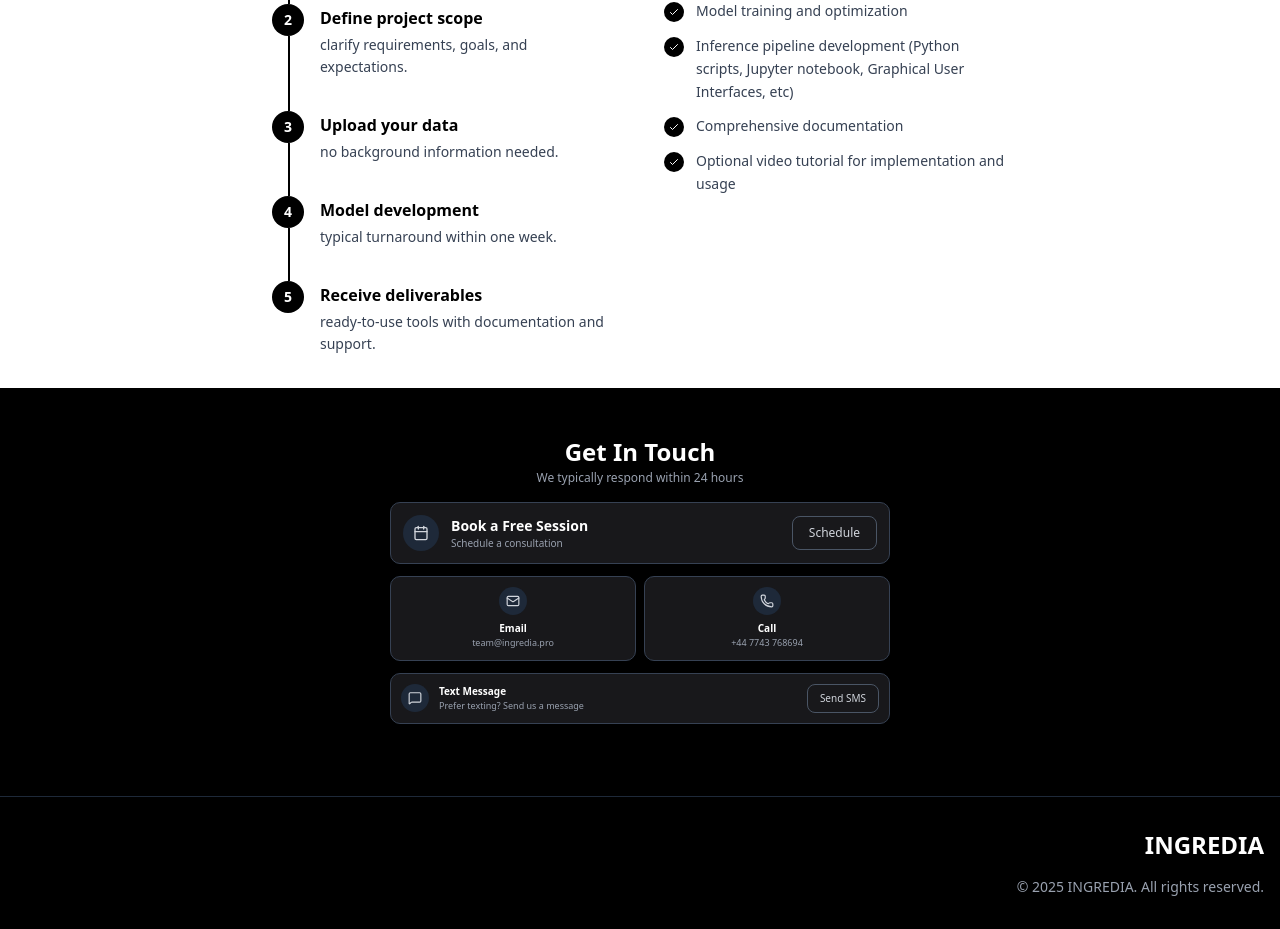
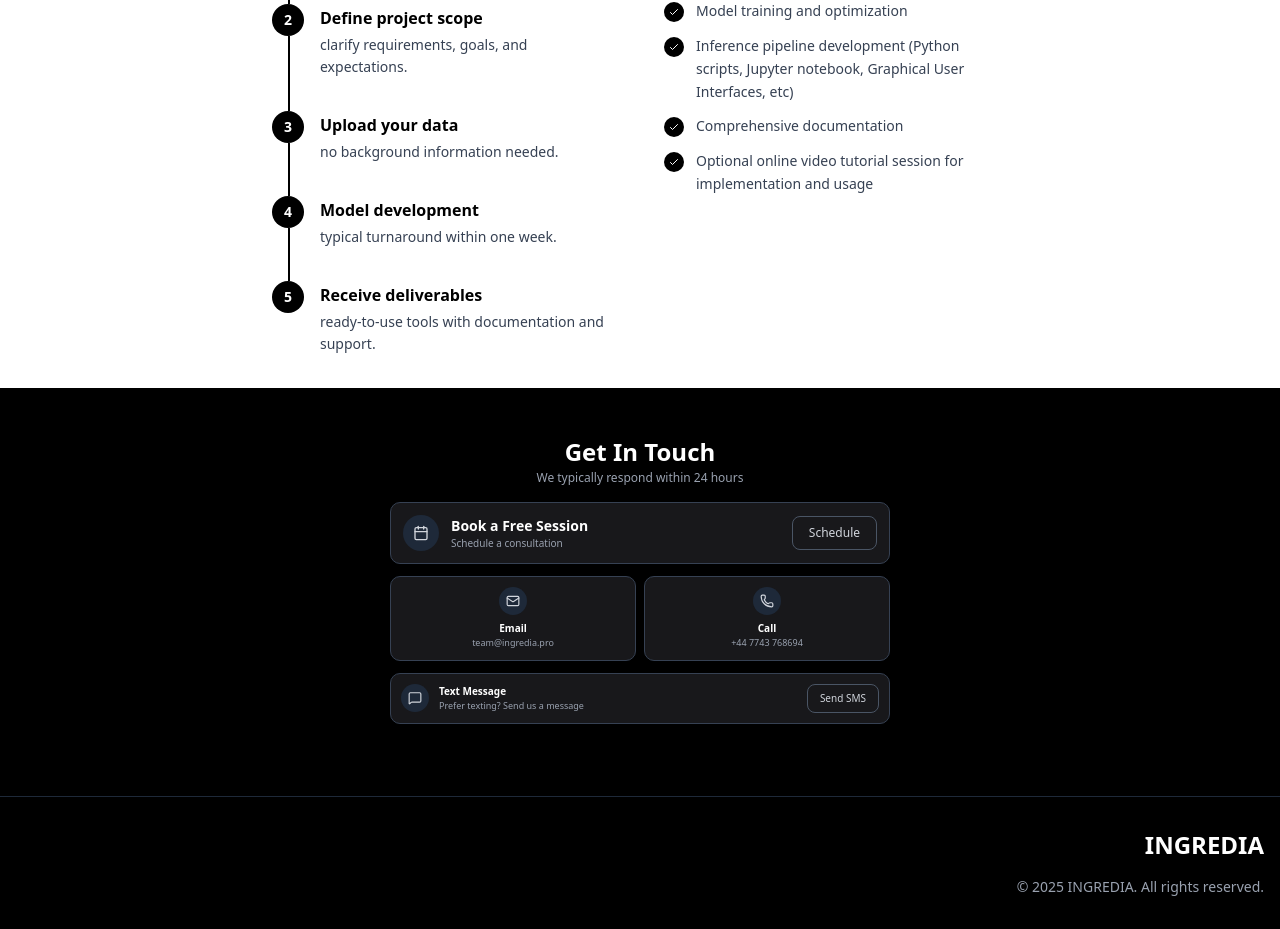
Before and after one commit to pakaLFZ/INGREDIENT-website, a Next.js app: page / in a window 1280 px wide. Shown: the part 2278-3207 px from the top of the page. Built offline with nearby package versions, Linux system fonts and the light colour scheme.

Commit message:
Update service.tsx

```diff
--- a/components/service.tsx
+++ b/components/service.tsx
@@ -40,7 +40,7 @@ const Service = () => {
     "Model training and optimization",
     "Inference pipeline development (Python scripts, Jupyter notebook, Graphical User Interfaces, etc)",
     "Comprehensive documentation",
-    "Optional video tutorial for implementation and usage",
+    "Optional online video tutorial session for implementation and usage",
   ];
 
   return (
```
